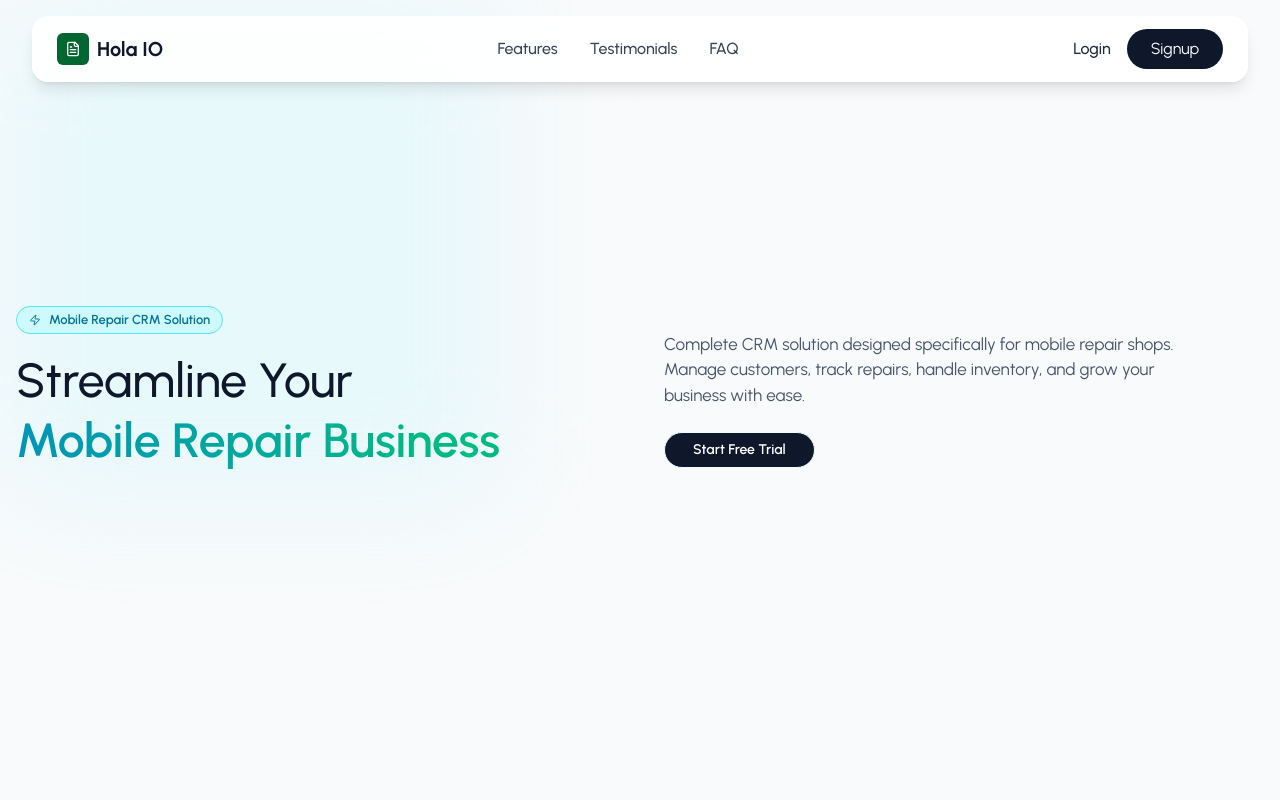
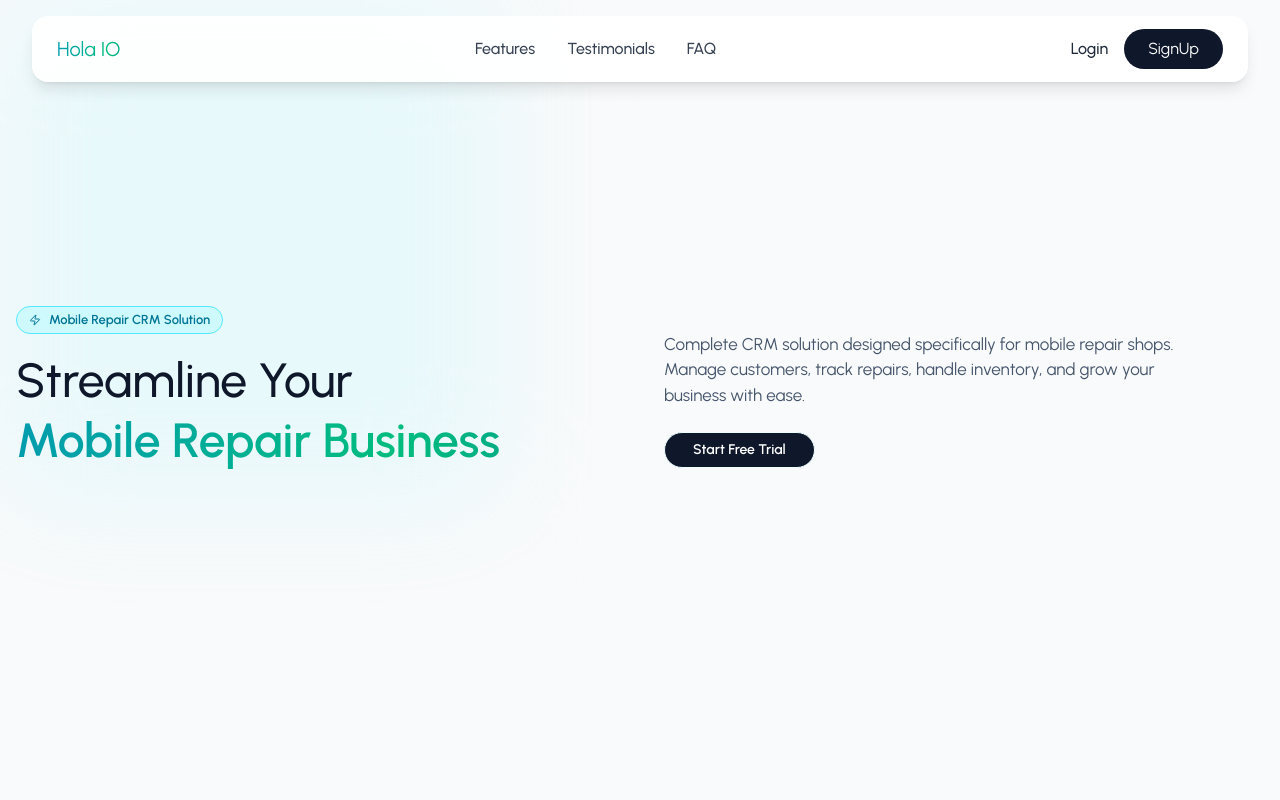
Before and after one commit to ivaibhavkulkarni/CRM-main-project, a React (Vite) app in the folder frontend/hola-io-crm/: page / in a window 1280 px wide. Shown: the top 800 px of the page. Built offline with nearby package versions, Linux system fonts and the light colour scheme.

Commit message:
done with header and landing page

```diff
--- a/frontend/hola-io-crm/src/components/landing/Header.jsx
+++ b/frontend/hola-io-crm/src/components/landing/Header.jsx
@@ -1,16 +1,15 @@
+// frontend/hola-io-crm/src/components/landing/Header.jsx (fixed)
 import { useState } from "react"
 import { Link, useNavigate } from 'react-router-dom'
 import { FileText, Menu, X } from "lucide-react"
 import ProfileDropdown from "../layout/ProfileDropdown"
 import { useAuth } from "../../context/AuthContext"
 import { Button } from "../ui/Button"
-
 const Header = () => {
   const [isMenuOpen, setIsMenuOpen] = useState(false)
   const { isAuthenticated, user, logout } = useAuth()
   const navigate = useNavigate()
   const [profileDropdownOpen, setProfileDropdownOpen] = useState(false)
-
   // Close mobile menu after clicking
   const handleLinkClick = (id) => {
     const section = document.querySelector(id)
@@ -19,7 +18,6 @@ const Header = () => {
     }
     setIsMenuOpen(false)
   }
-
   return (
     <header className="fixed top-0 w-full z-50">
       <div className="max-w-7xl mx-auto px-4 sm:px-6 lg:px-8 py-3 md:py-4">
@@ -27,19 +25,14 @@ const Header = () => {
 
           {/* Logo */}
           <div className="flex items-center space-x-2">
-            <div className="w-8 h-8 bg-green-800 rounded-md flex items-center justify-center">
-              <FileText className="w-4 h-4 text-white" />
-            </div>
-            <span className="text-lg md:text-xl font-bold text-slate-900">Hola IO</span>
+            <span className="text-transparent bg-clip-text bg-gradient-to-r from-cyan-600 via-emerald-500 to-cyan-700 bg-[length:200%_200%] animate-text-shine text-xl">Hola IO</span>
           </div>
-
           {/* Desktop Menu */}
           <div className="hidden lg:flex lg:items-center lg:space-x-8">
             <button onClick={() => handleLinkClick("#features")} className="text-gray-700 hover:text-gray-900 font-medium">Features</button>
             <button onClick={() => handleLinkClick("#testimonials")} className="text-gray-700 hover:text-gray-900 font-medium">Testimonials</button>
             <button onClick={() => handleLinkClick("#faq")} className="text-gray-700 hover:text-gray-900 font-medium">FAQ</button>
           </div>
-
           {/* Right Section */}
           <div className="hidden lg:flex items-center space-x-4">
             {isAuthenticated ? (
@@ -54,11 +47,10 @@ const Header = () => {
             ) : (
               <>
                 <Link to="/login" className="text-gray-800 hover:text-gray-900 font-medium">Login</Link>
-                <Link to="/signup" className="bg-slate-900 text-white px-6 py-2 rounded-full hover:bg-cyan-100 hover:text-slate-900 transition">Signup</Link>
+                <Link to="/signup" className="bg-slate-900 text-white px-6 py-2 rounded-full hover:bg-cyan-100 hover:text-slate-900 transition">SignUp</Link>
               </>
             )}
           </div>
-
           {/* Mobile Menu Button */}
           <div className="lg:hidden">
             <button onClick={() => setIsMenuOpen(!isMenuOpen)} className="p-2 rounded-lg text-gray-700 hover:text-gray-900 hover:bg-gray-100">
@@ -67,7 +59,6 @@ const Header = () => {
           </div>
         </div>
       </div>
-
       {/* Mobile Dropdown Menu */}
       {isMenuOpen && (
         <div className="lg:hidden absolute top-full left-0 right-0 bg-white/95 backdrop-blur-md border-t border-gray-200 shadow-lg">
@@ -75,15 +66,13 @@ const Header = () => {
             <button onClick={() => handleLinkClick("#features")} className="block px-4 py-3 text-gray-700 hover:bg-gray-50 w-full text-left">Features</button>
             <button onClick={() => handleLinkClick("#testimonials")} className="block px-4 py-3 text-gray-700 hover:bg-gray-50 w-full text-left">Testimonials</button>
             <button onClick={() => handleLinkClick("#faq")} className="block px-4 py-3 text-gray-700 hover:bg-gray-50 w-full text-left">FAQ</button>
-
             <div className="border-t border-gray-200 my-2"></div>
-
             {isAuthenticated ? (
               <Button onClick={() => { navigate("/dashboard"); setIsMenuOpen(false) }} className="w-full">Go to Dashboard</Button>
             ) : (
               <>
                 <Link to="/login" className="block px-4 py-3 text-gray-700 hover:bg-gray-50 w-full text-center">Login</Link>
-                <Link to="/signup" className="bg-slate-900 text-white px-6 py-2 rounded-full hover:bg-cyan-100 hover:text-slate-900 transition">Signup</Link>
+                <Link to="/signup" className="block mx-auto bg-slate-900 text-white px-6 py-2 rounded-full hover:bg-cyan-100 hover:text-slate-900 transition text-center">SignUp</Link>
               </>
             )}
           </div>
@@ -92,5 +81,4 @@ const Header = () => {
     </header>
   )
 }
-
 export default Header
--- a/frontend/hola-io-crm/src/pages/LandingPage/LandingPage.jsx
+++ b/frontend/hola-io-crm/src/pages/LandingPage/LandingPage.jsx
@@ -1,3 +1,4 @@
+// frontend/hola-io-crm/src/pages/LandingPage/LandingPage.jsx (fixed)
 import React from "react";
 import { Link } from "react-router-dom";
 import { Button } from "@/components/ui/Button";
@@ -5,19 +6,16 @@ import { Card, CardDescription, CardHeader, CardTitle } from "@/components/ui/Ca
 import { Badge } from "@/components/ui/Badge";
 import { CheckCircle, Smartphone, Users, Wrench, BarChart3, Shield, Zap } from "lucide-react";
 import Header from "../../components/landing/Header";
-
 const LandingPage = () => {
   return (
     <>
-      <div className="w-full min-h-full bg-gray-50">
-        {/* Blur background effect */}
-        <div className="w-[500px] h-[500px] bg-cyan-200/20 blur-[65px] absolute top-0 left-0 z-0"></div>
-
+      <div className="relative overflow-hidden w-full min-h-screen bg-gray-50">
+        {/* Blur background effect - made responsive to prevent overflow */}
+        <div className="w-[min(500px,100vw)] h-[500px] bg-cyan-200/20 blur-[65px] absolute top-0 left-0 z-0"></div>
         {/* Use existing Header */}
         <Header />
-
         {/* Hero Section */}
-        <div className="relative z-10 py-12 md:py-20 px-4 h-[100vh] flex items-center">
+        <div className="relative z-10 py-12 md:py-20 px-4 min-h-screen flex items-center">
           <div className="container mx-auto">
             <div className="flex flex-col lg:flex-row items-center gap-8 lg:gap-12">
               <div className="w-full lg:w-1/2 text-center lg:text-left">
@@ -29,10 +27,8 @@ const LandingPage = () => {
                   <span className="text-transparent bg-clip-text bg-gradient-to-r from-cyan-600 via-emerald-500 to-cyan-700 bg-[length:200%_200%] animate-text-shine font-semibold">
   Mobile Repair Business
 </span>
-
                 </h1>
               </div>
-
               <div className="w-full lg:w-1/2">
                 <p className="text-base md:text-[17px] text-slate-600 mb-6 text-center lg:text-left max-w-lg mx-auto lg:mx-0">
                   Complete CRM solution designed specifically for mobile repair shops. Manage customers, track repairs,
@@ -49,9 +45,8 @@ const LandingPage = () => {
             </div>
           </div>
         </div>
-
         {/* Features Section */}
-        <section className="bg-white w-full py-12 md:py-16 px-4">
+        <section id="features" className="bg-white w-full py-12 md:py-16 px-4">
           <div className="container mx-auto">
             <h2 className="text-2xl md:text-3xl text-center font-semibold text-slate-900 mb-4">
               Features That Help You Grow
@@ -59,7 +54,6 @@ const LandingPage = () => {
             <p className="text-center text-slate-600 mb-8 md:mb-12 max-w-2xl mx-auto text-sm md:text-base">
               From customer management to repair tracking, Hola IO CRM has all the tools your repair business needs.
             </p>
-
             <div className="grid grid-cols-1 md:grid-cols-2 lg:grid-cols-3 gap-6 md:gap-8">
               {[
                 {
@@ -111,7 +105,6 @@ const LandingPage = () => {
             </div>
           </div>
         </section>
-
         {/* Benefits Section */}
         <div className="relative z-10 py-12 md:py-20 px-4 bg-gradient-to-br from-slate-900 to-cyan-950 text-white">
           <div className="container mx-auto">
@@ -121,7 +114,6 @@ const LandingPage = () => {
                 Built specifically for mobile repair businesses with features that matter most to your success.
               </p>
             </div>
-
             <div className="grid grid-cols-1 md:grid-cols-2 lg:grid-cols-4 gap-6 md:gap-8">
               {[
                 "Increase efficiency by 40%",
@@ -138,9 +130,8 @@ const LandingPage = () => {
           </div>
         </div>
 
-
 {/* Testimonials Section */}
-<section id="testimonials" className="bg-gray-50 w-full py-12 md:py-16 px-4">
+<section id="testimonials" className="bg-gray-50 w-full py-12 md:py-16 px-4 h-[100vh] flex items-center">
   <div className="container mx-auto text-center">
     <h2 className="text-2xl md:text-3xl font-semibold text-slate-900 mb-8">What Our Users Say</h2>
     <p className="text-slate-600 max-w-2xl mx-auto mb-6">
@@ -151,9 +142,8 @@ const LandingPage = () => {
     </p>
   </div>
 </section>
-
 {/* FAQ Section */}
-<section id="faq" className="bg-white w-full py-12 md:py-16 px-4">
+<section id="faq" className="bg-white w-full py-12 md:py-16 px-4 h-[100vh] flex items-center">
   <div className="container mx-auto max-w-2xl">
     <h2 className="text-2xl md:text-3xl text-slate-900 font-semibold mb-6 text-center">Frequently Asked Questions</h2>
     <div className="space-y-4">
@@ -190,7 +180,6 @@ const LandingPage = () => {
             </Link>
           </div>
         </div>
-
         {/* Footer */}
         <footer className="bg-slate-900 text-white py-8 md:py-12 px-4">
           <div className="container mx-auto">
@@ -202,9 +191,7 @@ const LandingPage = () => {
                   grow with ease.
                 </p>
               </div>
-
               <div className="hidden md:block"></div>
-
               <div>
                 <h4 className="text-sm md:text-base font-semibold text-white mb-4">Connect With Us</h4>
                 <div className="flex justify-center md:justify-start space-x-6 mb-4">
@@ -252,5 +239,4 @@ const LandingPage = () => {
     </>
   );
 };
-
 export default LandingPage;
```
